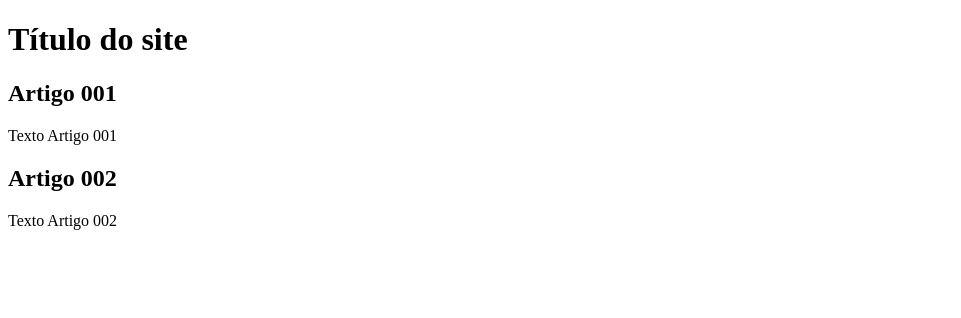
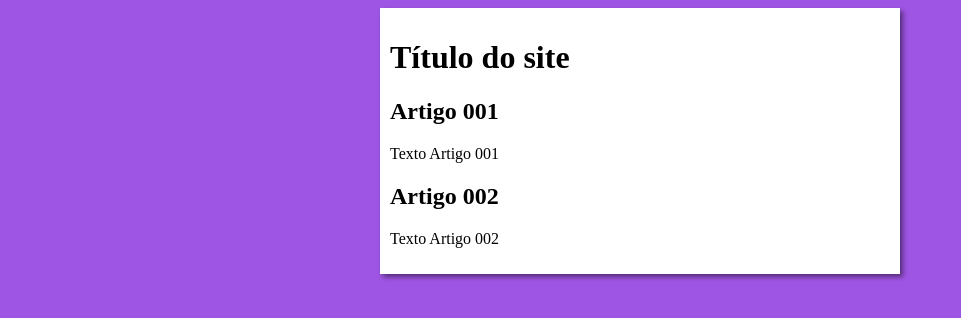
Before and after one commit to brunocnog/site-teste, a plain HTML site: page index.html in a window 1280 px wide. Shown: the whole page, without its empty margins (0-961 px from the left). Drawn offline with Linux system fonts and the light colour scheme.

Commit message:
design
iniciei o desing

```diff
--- /dev/null
+++ b/estilos/style.css
@@ -0,0 +1,16 @@
+{
+    font-family: Arial, Helvetica, sans-serif;
+    font-size: 16px;
+}
+
+body {
+    background-color: rgb(159, 85, 228);
+}
+
+main{
+    background-color: white;
+    width: 500px;
+    margin: auto;
+    padding: 10px;
+    box-shadow: 3px 3px 5px rgba(0, 0, 0, 0.473);
+}
--- a/index.html
+++ b/index.html
@@ -4,7 +4,8 @@
     <meta charset="UTF-8">
     <meta http-equiv="X-UA-Compatible" content="IE=edge">
     <meta name="viewport" content="width=device-width, initial-scale=1.0">
-    <title>Aprendendo Git e GitHun</title>
+    <title>Aprendendo Git e GitHub</title>
+    <link rel="stylesheet" href="estilos/style.css">
 </head>
 
 <body>
```
